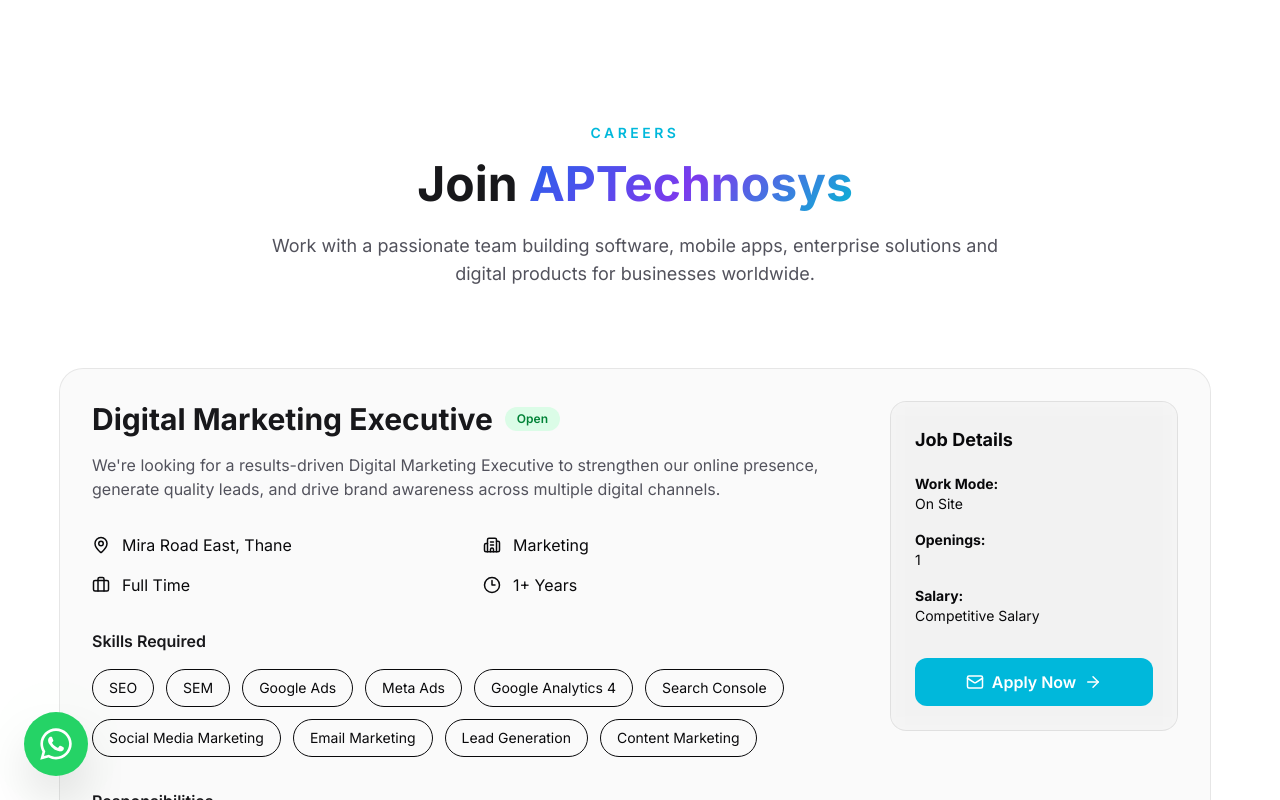
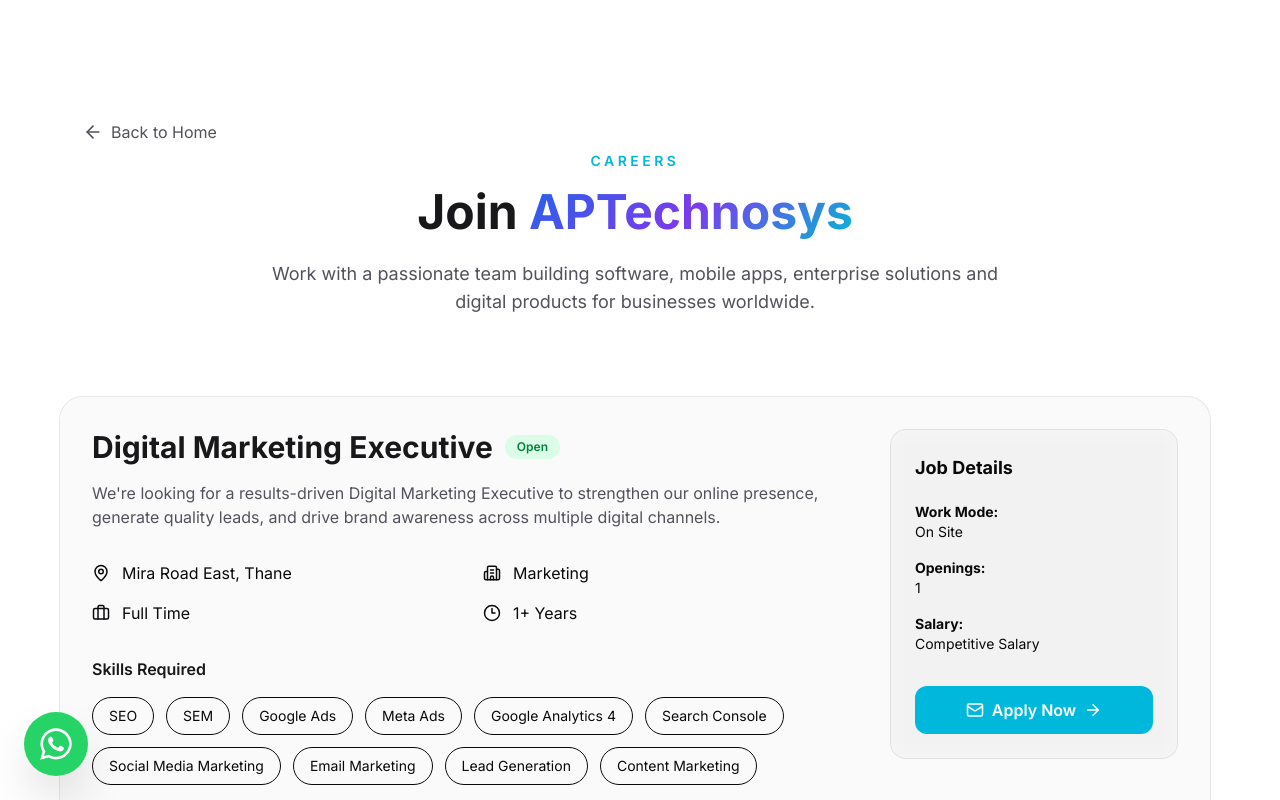
Before and after one commit to aptechnosys/WebsiteAptechnosys, a Next.js app: page /careers in a window 1280 px wide. Shown: the top 800 px of the page. Built offline with nearby package versions, Linux system fonts and the light colour scheme.

Commit message:
Added arrowBack button on career page

```diff
--- a/app/careers/page.jsx
+++ b/app/careers/page.jsx
@@ -9,13 +9,24 @@
   Mail,
   ArrowRight,
   CheckCircle2,
+  ArrowLeft,
 } from "lucide-react";
+import Link from "next/link";
 
 export default function CareersPage() {
   return (
     <section className="section-padding bg-white dark:bg-[#09090b]">
       <div className="container-custom">
-
+         {/* arrow button */}
+         <div className="container-custom pt-8">
+            <Link
+              href="/"
+              className="inline-flex items-center gap-2 text-zinc-600 dark:text-zinc-400 hover:text-blue-600 dark:hover:text-blue-400 transition-colors"
+            >
+              <ArrowLeft className="w-5 h-5" />
+              <span>Back to Home</span>
+            </Link>
+          </div>
         {/* Hero */}
 
         <div className="text-center max-w-3xl mx-auto mb-20">
```
